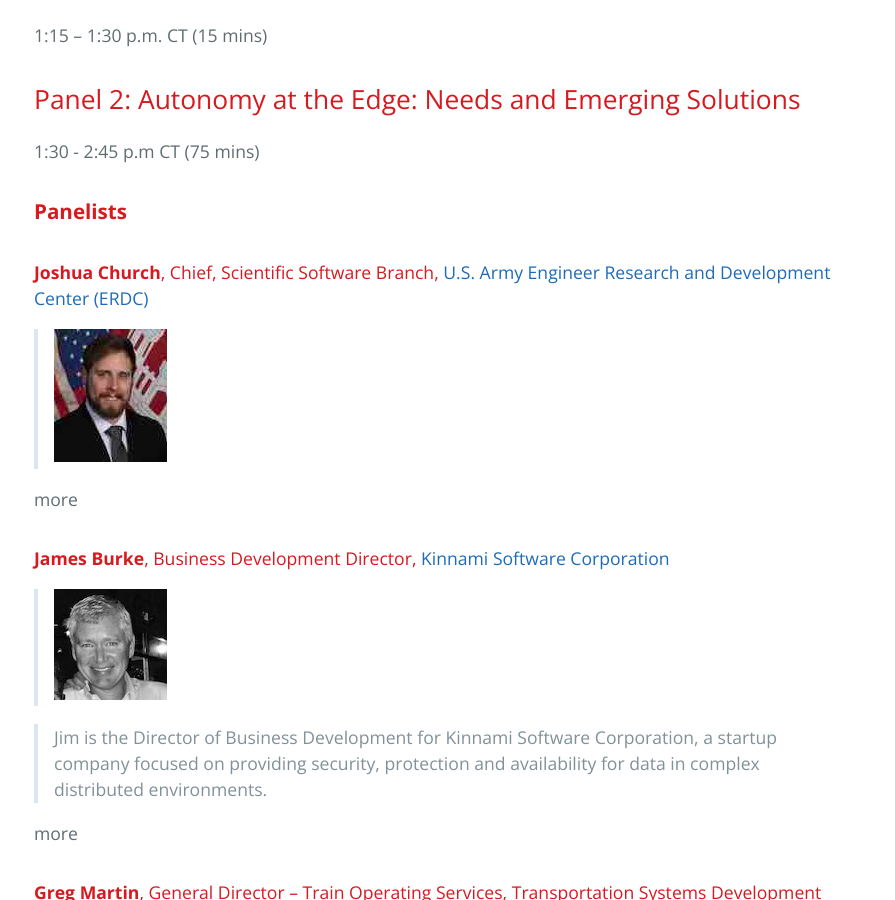
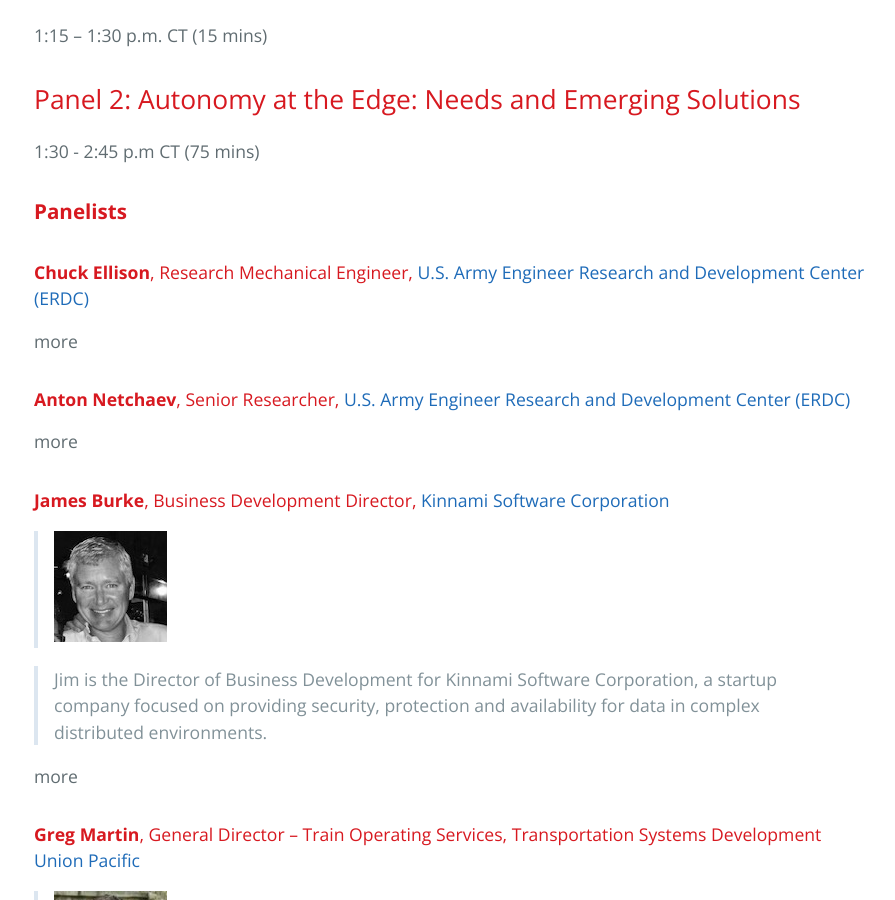
Before and after one commit to BridgingBigData/BridgingBigData.github.io, a Jekyll site: the page built from pages/bbd2023agenda.md, in a window 1280 px wide and 900 px high, scrolled down 3832 px. Shown: the whole window, without its empty margins (190-1085 px from the left). Built offline with Jekyll 4.4.1, drawn with Linux system fonts in a browser that asks for light colours.

Commit message:
update agenda

```diff
--- a/pages/bbd2023agenda.md
+++ b/pages/bbd2023agenda.md
@@ -123,9 +123,16 @@
 ## Panel 2: Autonomy at the Edge: Needs and Emerging Solutions
 1:30 - 2:45 p.m CT (75 mins)
 ### **Panelists**
-####  **Joshua Church**, Chief, Scientific Software Branch, [U.S. Army Engineer Research and Development Center (ERDC)](https://www.erdc.usace.army.mil)
+####  **Chuck Ellison**, Research Mechanical Engineer, [U.S. Army Engineer Research and Development Center (ERDC)](https://www.erdc.usace.army.mil)
 
-> ![Joshua Church](https://bridgingbigdata.github.io/pages/images/joshuachurch.jpg)
+<details>
+<summary>more</summary>
+
+Coming Soon!
+
+</details>
+
+####  **Anton Netchaev**, Senior Researcher, [U.S. Army Engineer Research and Development Center (ERDC)](https://www.erdc.usace.army.mil)
 
 <details>
 <summary>more</summary>
```
